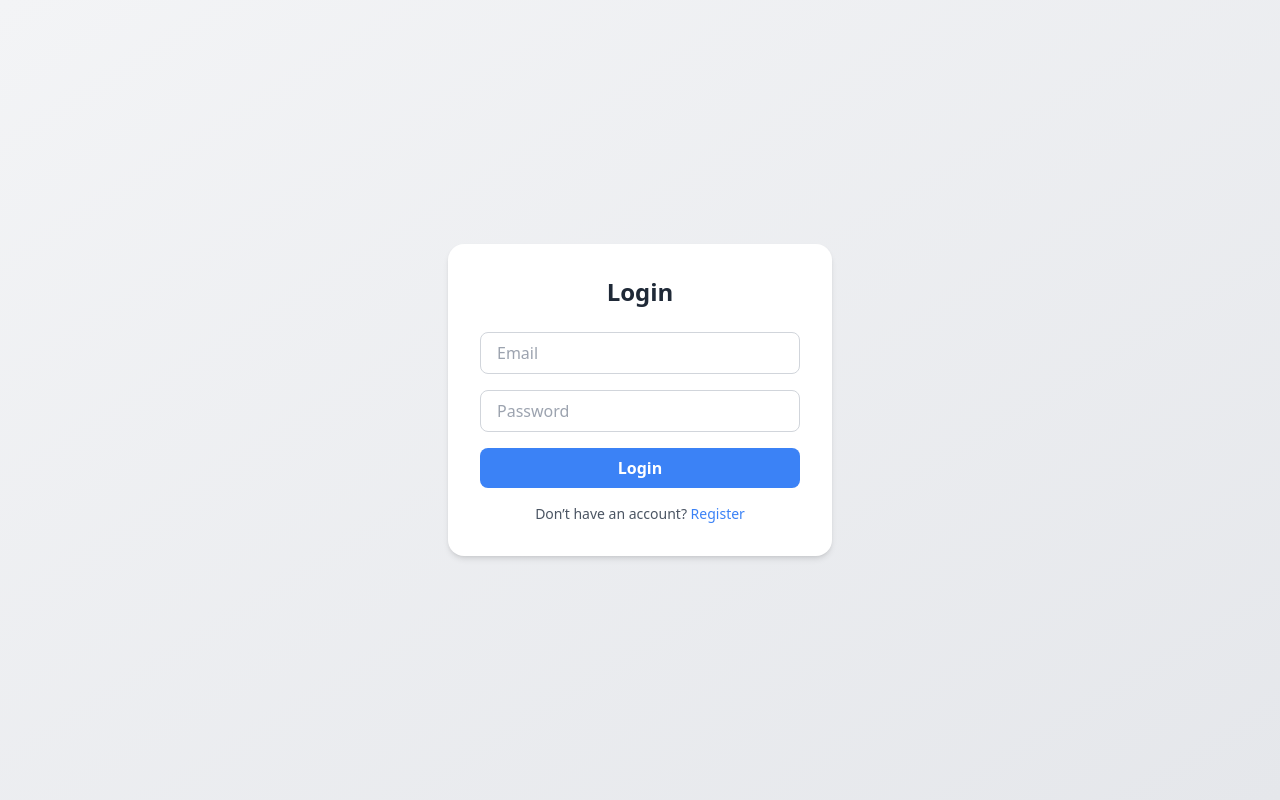
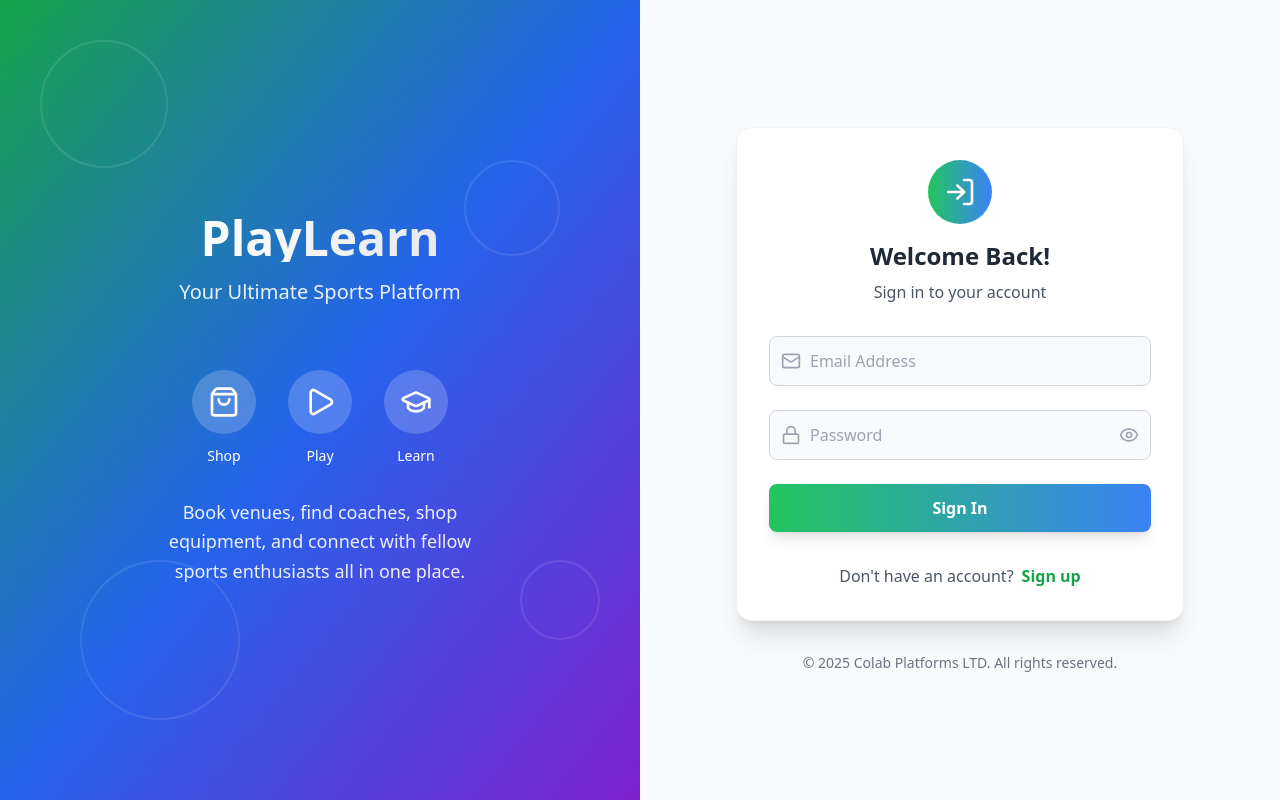
Before and after one commit to tech975/play_learn_shop, a React (Vite) app in the folder frontend/: page /login in a window 1280 px wide. Built offline with nearby package versions, Linux system fonts and the light colour scheme.

Commit message:
Update Login.jsx

```diff
--- a/frontend/src/pages/public/Login.jsx
+++ b/frontend/src/pages/public/Login.jsx
@@ -1,123 +1,305 @@
-// src/pages/public/Login.jsx
 import { useState, useEffect } from "react";
-import { useNavigate, Link, useLocation } from "react-router-dom";
+import { useNavigate, useLocation } from "react-router-dom";
 import { useDispatch, useSelector } from "react-redux";
-import { loginUser } from "../../features/auth/authSlice";
+import { loginUser, registerUser } from "../../features/auth/authSlice";
+import {
+  Eye,
+  EyeOff,
+  Mail,
+  Lock,
+  User,
+  UserPlus,
+  LogIn,
+  Play,
+  ShoppingBag,
+  GraduationCap,
+} from "lucide-react";
 
 const Login = () => {
-  const [email, setEmail] = useState("");
-  const [password, setPassword] = useState("");
+  const [isLogin, setIsLogin] = useState(true);
+  const [showPassword, setShowPassword] = useState(false);
+  const [formData, setFormData] = useState({
+    name: "",
+    email: "",
+    password: "",
+    role: "user",
+  });
   const [error, setError] = useState("");
+
   const dispatch = useDispatch();
-  const { user, loading, error: authError } = useSelector((state) => state.auth);
-
+  const {
+    user,
+    loading,
+    error: authError,
+  } = useSelector((state) => state.auth);
   const location = useLocation();
   const navigate = useNavigate();
-  // const location = useLocation();
-  // const path = location?.state?.from;
 
-  // const handleLogin = (e) => {
-  //   e.preventDefault();
-    // const user = mockUsers?.find(
-    //   (u) => u.email === email && u.password === password
-    // );
+  const handleSubmit = (e) => {
+    e.preventDefault();
+    setError("");
 
-  //   const moduleName = path && path.split("/").at(-2) || 'login'
-  //   console.log("moduleName: ", moduleName)
+    if (isLogin) {
+      dispatch(
+        loginUser({
+          email: formData.email,
+          password: formData.password,
+        })
+      );
+    } else {
+      dispatch(
+        registerUser({
+          name: formData.name,
+          email: formData.email,
+          password: formData.password,
+          role: formData.role,
+        })
+      );
+    }
+  };
 
-  //   if (!user) {
-  //     setError("Invalid email or password");
-  //     return;
-  //   }
-
-  //   localStorage.setItem("user", JSON.stringify(user));
-
-  //   // if (user.role === "admin") navigate("/admin");
-  //   // else if (user.role === "coach") navigate("/coach");
-  //   // else if (user.role === "groundOwner") navigate("/ground-owner");
-  //   // else navigate("/user-dashboard");
-  //   if(moduleName) {
-  //     navigate(`{/${user?.role}${path}}`)
-  //   } else {
-  //     navigate(`{/${user?.role}/dashboard}`)
-  //   }
-  //   // if(user?.role) navigate(`{${user?.role}${location.state.from}}`)
-  // };
-
-  // const handleLogin = async (e) => {
-  //   e.preventDefault();
-  //   setError("");
-  //   dispatch(loginUser({ email, password }));
-  // };
-
-  // useEffect(() => {
-  //   if (user && user.role) {
-  //     const moduleName = path?.split("/")?.at(-2) || null;
-  //     const targetPath = moduleName ? `/${user.role}${path}` : `/${user.role}/dashboard`;
-  //     if (window.location.pathname !== targetPath) {
-  //       navigate(targetPath);
-  //     }
-  //   }
-  // }, [user, navigate, path]);
-
-
-  const handleLogin = (e) => {
-    e.preventDefault();
-    // const user = mockUsers?.find(
-    //   (u) => u.email === email && u.password === password
-    // );
-    setError("");
-    dispatch(loginUser({ email, password }));
-
-  }
+  const handleInputChange = (e) => {
+    setFormData({
+      ...formData,
+      [e.target.name]: e.target.value,
+    });
+  };
 
   useEffect(() => {
     if (user && user.role) {
-      const nextRoute = location.state?.nextRoute || "/";
+      const nextRoute = location.state?.nextRoute || "/user";
       navigate(nextRoute, { replace: true });
     }
-  }, [user, navigate]);
+  }, [user, navigate, location.state]);
 
   useEffect(() => {
     if (authError) setError(authError);
   }, [authError]);
 
+  const toggleMode = () => {
+    setIsLogin(!isLogin);
+    setError("");
+    setFormData({
+      name: "",
+      email: "",
+      password: "",
+      role: "user",
+    });
+  };
+
   return (
-    <div className="flex justify-center items-center min-h-screen bg-gradient-to-br from-gray-100 to-gray-200">
-      <div className="bg-white p-8 rounded-2xl shadow-md w-96">
-        <h2 className="text-2xl font-bold text-gray-800 mb-6 text-center">Login</h2>
-        <form onSubmit={handleLogin} className="flex flex-col space-y-4">
+    <div className="min-h-screen flex">
+      {/* Left Side - Sports Image & Branding */}
+      <div className="hidden lg:flex lg:w-1/2 bg-gradient-to-br from-green-600 via-blue-600 to-purple-700 relative overflow-hidden">
+        {/* Background Pattern */}
+        <div className="absolute inset-0 opacity-10">
+          <div className="absolute top-10 left-10 w-32 h-32 border-2 border-white rounded-full"></div>
+          <div className="absolute top-40 right-20 w-24 h-24 border-2 border-white rounded-full"></div>
+          <div className="absolute bottom-20 left-20 w-40 h-40 border-2 border-white rounded-full"></div>
+          <div className="absolute bottom-40 right-10 w-20 h-20 border-2 border-white rounded-full"></div>
+        </div>
+
+        {/* Content */}
+        <div className="relative z-10 flex flex-col justify-center items-center text-white p-40 text-center">
+          <div className="mb-8">
+            <h1 className="text-5xl font-bold mb-4 bg-gradient-to-r from-white to-gray-200 bg-clip-text text-transparent">
+              PlayLearn
+            </h1>
+            <p className="text-xl opacity-90 mb-8">
+              Your Ultimate Sports Platform
+            </p>
+          </div>
+
+          {/* Feature Icons */}
+          <div className="grid grid-cols-3 gap-8 mb-8">
+            <div className="flex flex-col items-center">
+              <div className="w-16 h-16 bg-white/20 rounded-full flex items-center justify-center mb-3 backdrop-blur-sm">
+                <ShoppingBag className="w-8 h-8" />
+              </div>
+              <span className="text-sm font-medium">Shop</span>
+            </div>
+            <div className="flex flex-col items-center">
+              <div className="w-16 h-16 bg-white/20 rounded-full flex items-center justify-center mb-3 backdrop-blur-sm">
+                <Play className="w-8 h-8" />
+              </div>
+              <span className="text-sm font-medium">Play</span>
+            </div>
+            <div className="flex flex-col items-center">
+              <div className="w-16 h-16 bg-white/20 rounded-full flex items-center justify-center mb-3 backdrop-blur-sm">
+                <GraduationCap className="w-8 h-8" />
+              </div>
+              <span className="text-sm font-medium">Learn</span>
+            </div>
+          </div>
+
+          <div className="max-w-md">
+            <p className="text-lg opacity-90 leading-relaxed">
+              Book venues, find coaches, shop equipment, and connect with fellow
+              sports enthusiasts all in one place.
+            </p>
+          </div>
+        </div>
+      </div>
+
+      {/* Right Side - Auth Form */}
+      <div className="w-full lg:w-1/2 flex items-center justify-center p-8 bg-gray-50">
+        <div className="w-full max-w-md">
+          {/* Mobile Logo */}
+          <div className="lg:hidden text-center mb-8">
+            <h1 className="text-3xl font-bold bg-gradient-to-r from-green-600 to-blue-600 bg-clip-text text-transparent">
+              PlayLearn
+            </h1>
+            <p className="text-gray-600 mt-2">Your Ultimate Sports Platform</p>
+          </div>
+
+          {/* Form Container */}
+          <div className="bg-white rounded-2xl shadow-xl p-8 border border-gray-100">
+            {/* Form Header */}
+            <div className="text-center mb-8">
+              <div className="inline-flex items-center justify-center w-16 h-16 bg-gradient-to-r from-green-500 to-blue-500 rounded-full mb-4">
+                {isLogin ? (
+                  <LogIn className="w-8 h-8 text-white" />
+                ) : (
+                  <UserPlus className="w-8 h-8 text-white" />
+                )}
+              </div>
+              <h2 className="text-2xl font-bold text-gray-800 mb-2">
+                {isLogin ? "Welcome Back!" : "Create Account"}
+              </h2>
+              <p className="text-gray-600">
+                {isLogin
+                  ? "Sign in to your account"
+                  : "Join our sports community"}
+              </p>
+            </div>
+
+            {/* Form */}
+            <form onSubmit={handleSubmit} className="space-y-6">
+              {/* Name Field (Register Only) */}
+              {!isLogin && (
+                <div className="relative">
+                  <div className="absolute inset-y-0 left-0 pl-3 flex items-center pointer-events-none">
+                    <User className="h-5 w-5 text-gray-400" />
+                  </div>
+                  <input
+                    type="text"
+                    name="name"
+                    placeholder="Full Name"
+                    className="w-full pl-10 pr-4 py-3 border border-gray-300 rounded-lg focus:ring-2 focus:ring-green-500 focus:border-transparent transition-all duration-200 bg-gray-50 focus:bg-white"
+                    value={formData.name}
+                    onChange={handleInputChange}
+                    required={!isLogin}
+                  />
+                </div>
+              )}
+
+              {/* Email Field */}
+              <div className="relative">
+                <div className="absolute inset-y-0 left-0 pl-3 flex items-center pointer-events-none">
+                  <Mail className="h-5 w-5 text-gray-400" />
+                </div>
                 <input
                   type="email"
-            placeholder="Email"
-            className="px-4 py-2 rounded-lg border border-gray-300 focus:outline-none focus:ring-2 focus:ring-blue-400"
-            value={email}
-            onChange={(e) => setEmail(e.target.value)}
+                  name="email"
+                  placeholder="Email Address"
+                  className="w-full pl-10 pr-4 py-3 border border-gray-300 rounded-lg focus:ring-2 focus:ring-green-500 focus:border-transparent transition-all duration-200 bg-gray-50 focus:bg-white"
+                  value={formData.email}
+                  onChange={handleInputChange}
                   required
                 />
+              </div>
+
+              {/* Password Field */}
+              <div className="relative">
+                <div className="absolute inset-y-0 left-0 pl-3 flex items-center pointer-events-none">
+                  <Lock className="h-5 w-5 text-gray-400" />
+                </div>
                 <input
-            type="password"
+                  type={showPassword ? "text" : "password"}
+                  name="password"
                   placeholder="Password"
-            className="px-4 py-2 rounded-lg border border-gray-300 focus:outline-none focus:ring-2 focus:ring-blue-400"
-            value={password}
-            onChange={(e) => setPassword(e.target.value)}
+                  className="w-full pl-10 pr-12 py-3 border border-gray-300 rounded-lg focus:ring-2 focus:ring-green-500 focus:border-transparent transition-all duration-200 bg-gray-50 focus:bg-white"
+                  value={formData.password}
+                  onChange={handleInputChange}
                   required
                 />
                 <button
+                  type="button"
+                  className="absolute inset-y-0 right-0 pr-3 flex items-center"
+                  onClick={() => setShowPassword(!showPassword)}
+                >
+                  {showPassword ? (
+                    <EyeOff className="h-5 w-5 text-gray-400 hover:text-gray-600" />
+                  ) : (
+                    <Eye className="h-5 w-5 text-gray-400 hover:text-gray-600" />
+                  )}
+                </button>
+              </div>
+
+              {/* Role Selection (Register Only) */}
+              {/* {!isLogin && (
+                <div className="relative">
+                  <select
+                    name="role"
+                    className="w-full px-4 py-3 border border-gray-300 rounded-lg focus:ring-2 focus:ring-green-500 focus:border-transparent transition-all duration-200 bg-gray-50 focus:bg-white appearance-none"
+                    value={formData.role}
+                    onChange={handleInputChange}
+                  >
+                    <option value="user">User</option>
+                    <option value="coach">Coach</option>
+                    <option value="owner">Venue Owner</option>
+                  </select>
+                </div>
+              )} */}
+
+              {/* Error Message */}
+              {error && (
+                <div className="bg-red-50 border border-red-200 rounded-lg p-3">
+                  <p className="text-red-600 text-sm text-center">{error}</p>
+                </div>
+              )}
+
+              {/* Submit Button */}
+              <button
                 type="submit"
-            className="bg-blue-500 hover:bg-blue-600 text-white py-2 rounded-lg font-semibold transition"
                 disabled={loading}
+                className="w-full bg-gradient-to-r from-green-500 to-blue-500 hover:from-green-600 hover:to-blue-600 text-white font-semibold py-3 px-4 rounded-lg transition-all duration-200 transform hover:scale-[1.02] disabled:opacity-50 disabled:cursor-not-allowed disabled:transform-none shadow-lg"
               >
-            {loading ? "Logging in..." : "Login"}
+                {loading ? (
+                  <div className="flex items-center justify-center">
+                    <div className="animate-spin rounded-full h-5 w-5 border-b-2 border-white mr-2"></div>
+                    {isLogin ? "Signing in..." : "Creating account..."}
+                  </div>
+                ) : isLogin ? (
+                  "Sign In"
+                ) : (
+                  "Create Account"
+                )}
               </button>
-          {error && <p className="text-red-500 text-sm text-center">{error}</p>}
             </form>
-        <p className="mt-4 text-sm text-gray-600 text-center">
-          Don’t have an account?{" "}
-          <Link to="/register" className="text-blue-500 hover:underline">
-            Register
-          </Link>
+
+            {/* Toggle Mode */}
+            <div className="mt-8 text-center">
+              <p className="text-gray-600">
+                {isLogin
+                  ? "Don't have an account?"
+                  : "Already have an account?"}
+                <button
+                  type="button"
+                  onClick={toggleMode}
+                  className="ml-2 text-green-600 hover:text-green-700 font-semibold transition-colors duration-200"
+                >
+                  {isLogin ? "Sign up" : "Sign in"}
+                </button>
               </p>
+            </div>
+          </div>
+
+          {/* Footer */}
+          <div className="text-center mt-8 text-sm text-gray-500">
+            <p>© 2025 Colab Platforms LTD. All rights reserved.</p>
+          </div>
+        </div>
       </div>
     </div>
   );
```
Lines whose indentation alone changed are shown as unchanged.
